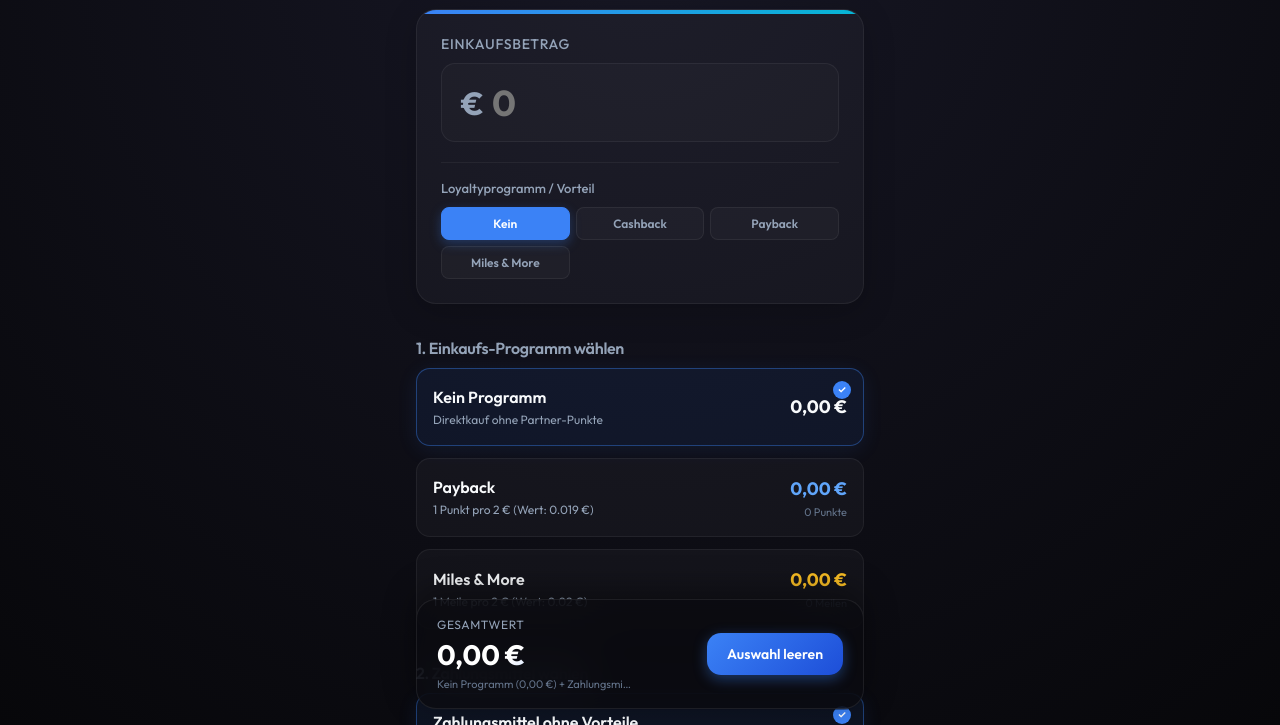
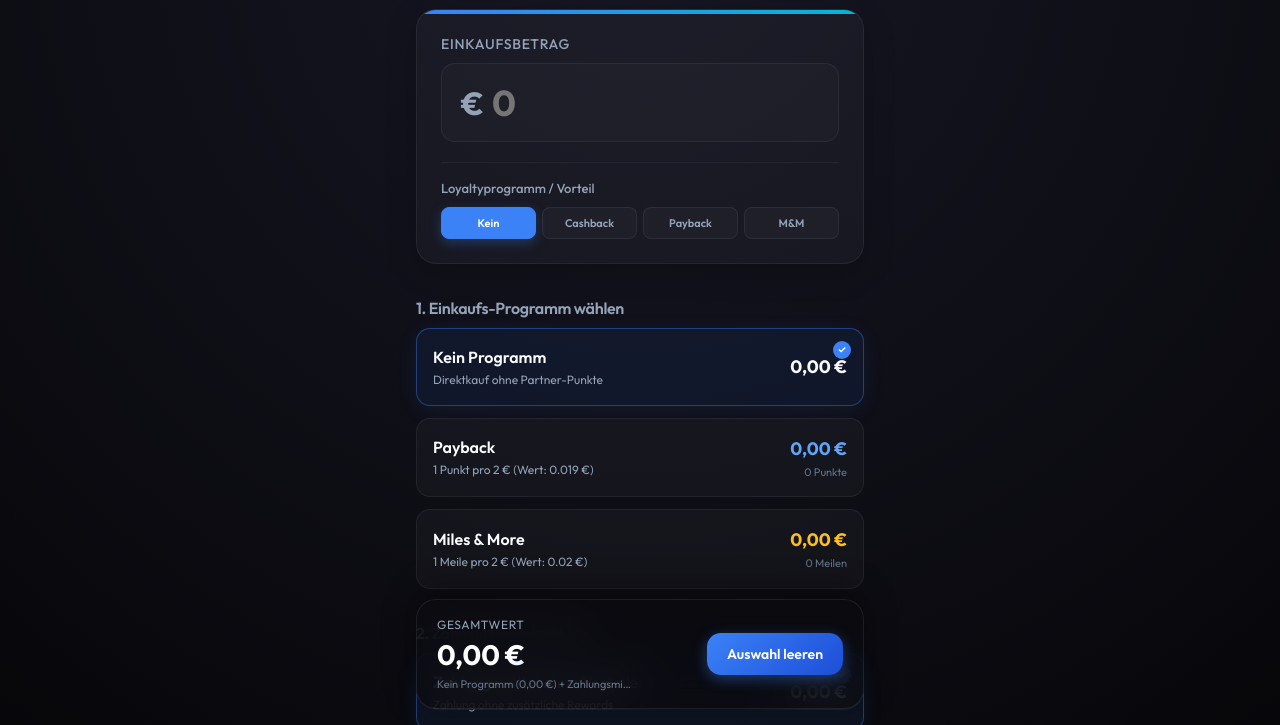
Before and after one commit to CarloMatic/valueriser, a website with bundled scripts: page index.html in a window 1280 px wide. Shown: the part 75-800 px from the top of the page. Built offline with nearby package versions, Linux system fonts and the light colour scheme.

Commit message:
style: fit 4 program selector buttons side-by-side on one row and shorten label to M&M

```diff
--- a/index.html
+++ b/index.html
@@ -78,7 +78,7 @@
                 <button type="button" class="coupon-btn active" data-program="none" id="cp-none">Kein</button>
                 <button type="button" class="coupon-btn" data-program="cashback" id="cp-cashback">Cashback</button>
                 <button type="button" class="coupon-btn" data-program="payback" id="cp-payback">Payback</button>
-                <button type="button" class="coupon-btn" data-program="milesMore" id="cp-miles">Miles & More</button>
+                <button type="button" class="coupon-btn" data-program="milesMore" id="cp-miles">M&M</button>
               </div>
             </div>
 
--- a/style.css
+++ b/style.css
@@ -282,11 +282,11 @@ header {
   pointer-events: none;
 }
 
-/* Coupon Select buttons and program selector */
 .coupon-program-selector {
   display: grid;
-  grid-template-columns: repeat(3, 1fr);
+  grid-template-columns: repeat(4, 1fr);
   gap: 6px;
+  width: 100%;
 }
 
 .coupon-selector {
@@ -300,12 +300,15 @@ header {
   border: 1px solid var(--card-border);
   color: var(--text-secondary);
   font-family: var(--font-family);
-  padding: 8px 0;
+  padding: 8px 2px;
   border-radius: var(--radius-sm);
-  font-size: 12px;
+  font-size: 11px;
   font-weight: 600;
   cursor: pointer;
   transition: var(--transition-smooth);
+  white-space: nowrap;
+  overflow: hidden;
+  text-overflow: ellipsis;
 }
 
 .coupon-btn:hover {
```
